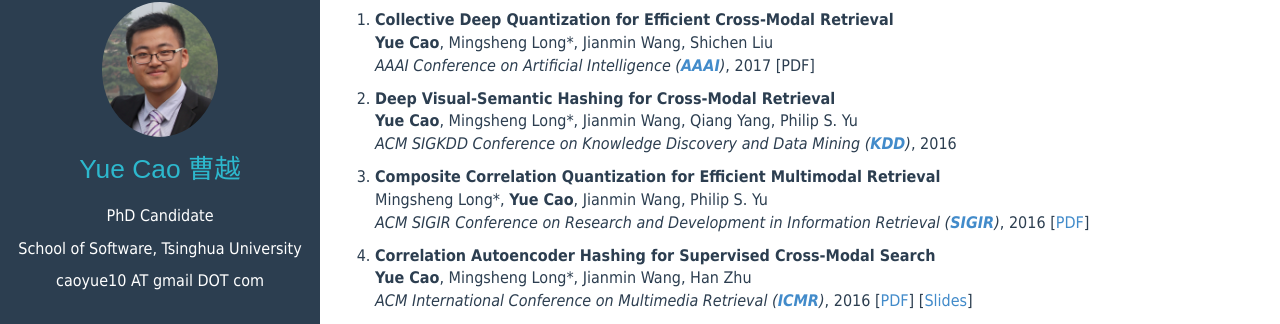
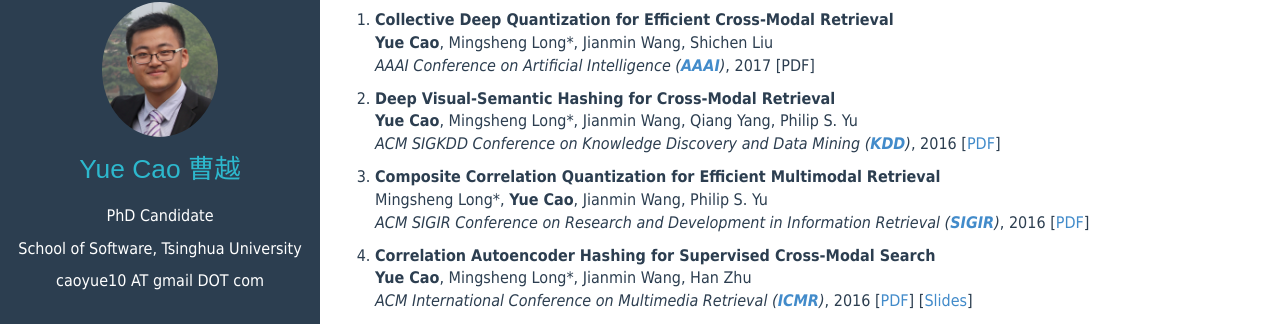
Before and after one commit to caoyue10/caoyue10.github.io, a Jekyll site: the page built from index.html, in a window 1280 px wide and 900 px high, scrolled down 488 px. Shown: the part 126-450 px from the top of the window. Built offline with Jekyll 4.4.1, drawn with Linux system fonts in a browser that asks for light colours; the list of posts is cut into pages by our own code.

Commit message:
kdd paper added

```diff
--- a/index.html
+++ b/index.html
@@ -106,7 +106,7 @@ tagline:
             <br>
             <strong>Yue Cao</strong>, Mingsheng Long*, Jianmin Wang, Qiang Yang, Philip S. Yu
             <br>
-            <em>ACM SIGKDD Conference on Knowledge Discovery and Data Mining (<a href="http://www.kdd.org/kdd2016/"><strong>KDD</strong></a>)</em>, 2016
+            <em>ACM SIGKDD Conference on Knowledge Discovery and Data Mining (<a href="http://www.kdd.org/kdd2016/"><strong>KDD</strong></a>)</em>, 2016 [<a href="http://www.kdd.org/kdd2016/papers/files/rpp0086-caoA.pdf">PDF</a>]
 
         </p></li>
         <li><p>
```
